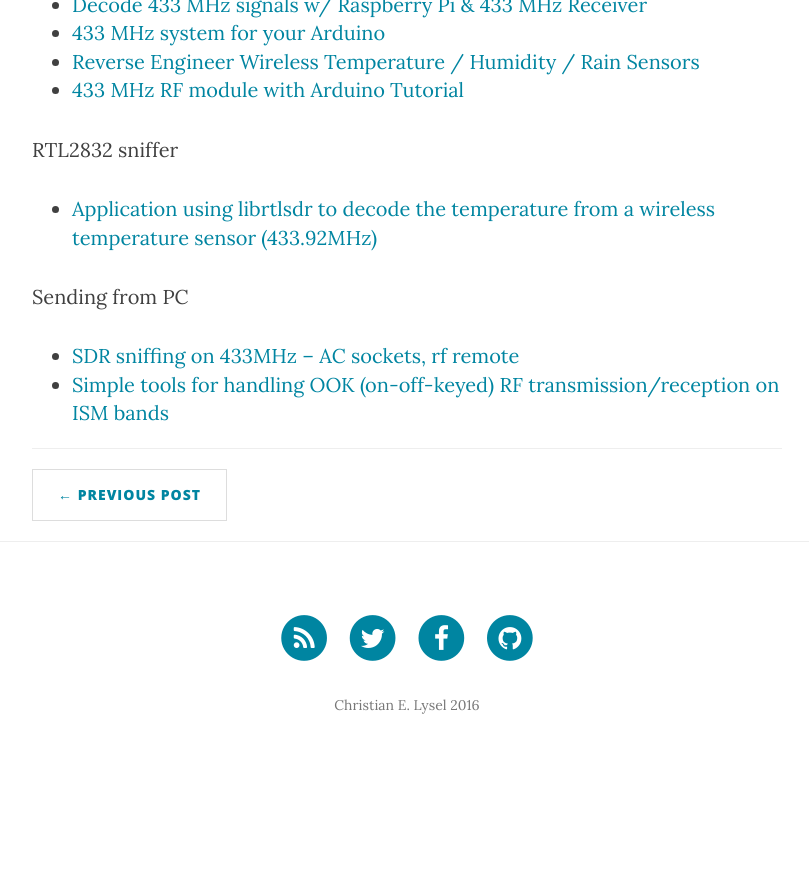
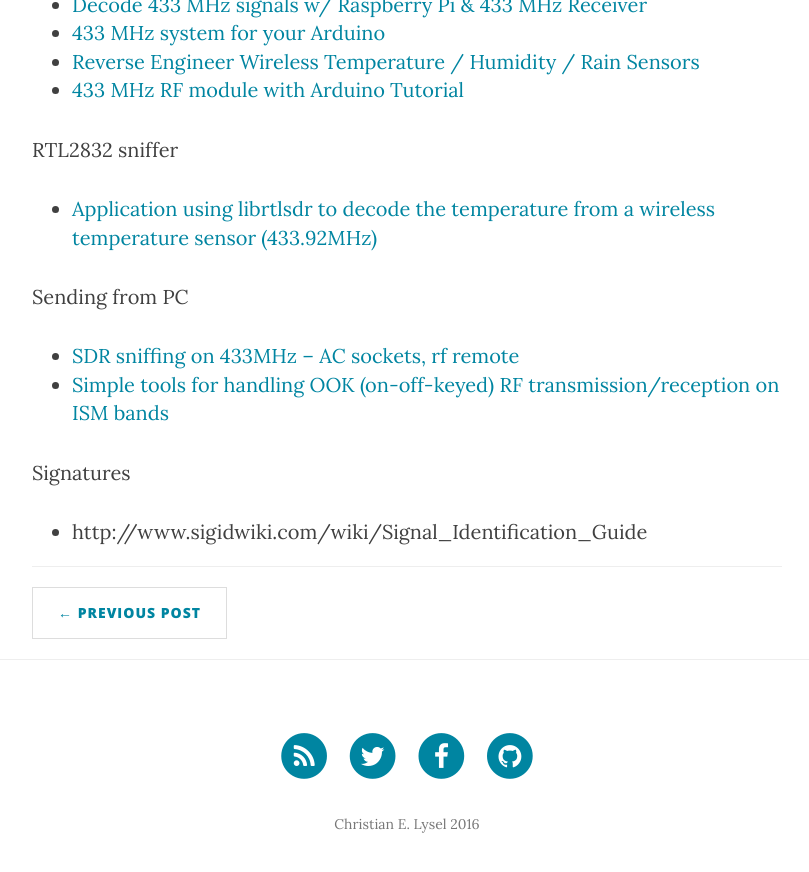
Before and after one commit to clysel/christian.lysel.net, a Jekyll site: the page built from _posts/2016-01-16-433MHz.markdown, in a window 1280 px wide and 900 px high, scrolled down 676 px. Shown: the top 872 px of the window, without its empty margins (233-1042 px from the left). Built offline with Jekyll 4.4.1, drawn with Linux system fonts in a browser that asks for light colours; nearby versions of some CDN libraries; before the commit the page ends 1457 px from its top, so only the background shows below that.

Commit message:
Update 2016-01-16-433MHz.markdown

```diff
--- a/_posts/2016-01-16-433MHz.markdown
+++ b/_posts/2016-01-16-433MHz.markdown
@@ -24,3 +24,7 @@ Sending from PC
 
  * [SDR sniffing on 433MHz – AC sockets, rf remote](http://blog.luftek.si/2014/04/software-defined-radio-sniffing.html)
  * [Simple tools for handling OOK (on-off-keyed) RF transmission/reception on ISM bands](https://github.com/tandersson/rf-bitbanger)
+
+Signatures
+
+ * http://www.sigidwiki.com/wiki/Signal_Identification_Guide
```
